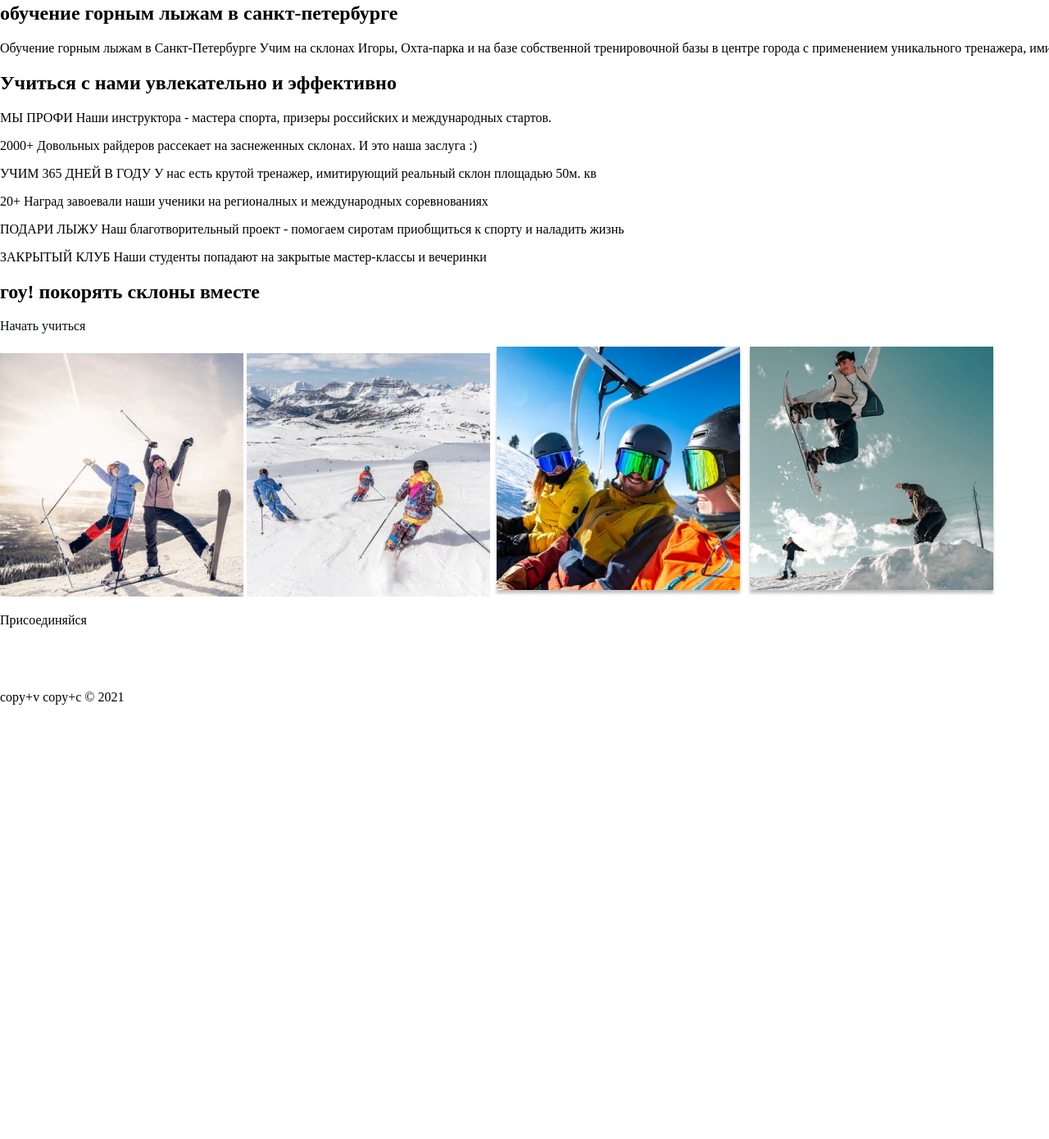
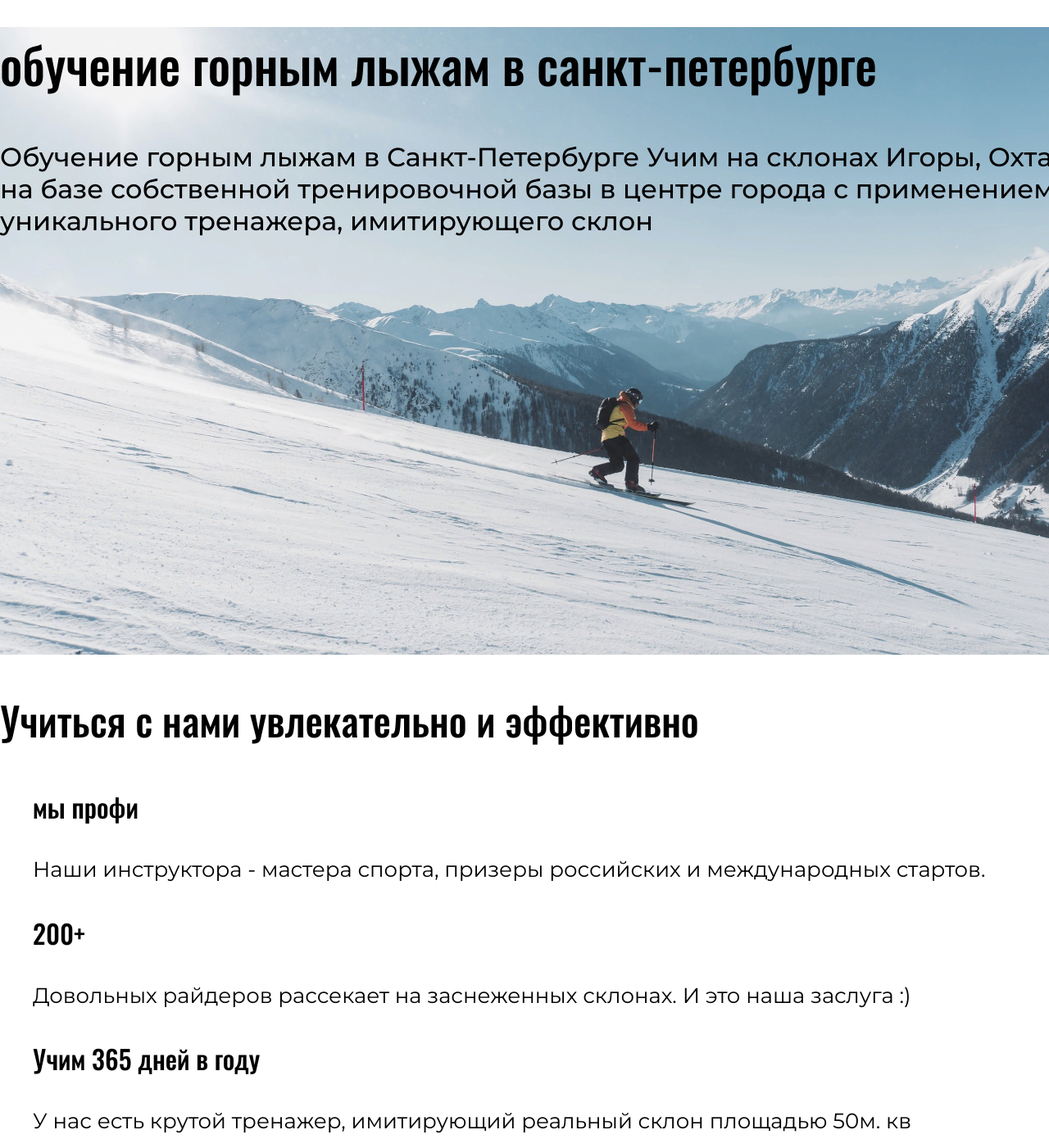
Before and after one commit to Svetlana-Nilova/ski-school-nilova, a plain HTML site: page index.html in a window 1280 px wide. Shown: the part 110-1500 px from the top of the page at 82% size. Before the commit the page ends 986 px from the top, so only its background shows below. Drawn offline with Linux system fonts and the light colour scheme.

Commit message:
добавление и обновление

```diff
--- a/index.html
+++ b/index.html
@@ -19,44 +19,46 @@
   </header>
   <main>
     <section class="promo">
-      <h1>обучение горным лыжам в санкт-петербурге</h1>
-      <p>
+      <h1 class="promo-title">обучение горным лыжам в санкт-петербурге</h1>
+      <p class="promo-desc">
         Обучение горным лыжам в Санкт-Петербурге
         Учим на склонах Игоры, Охта-парка и на базе собственной тренировочной базы в центре города с применением
         уникального тренажера, имитирующего склон
       </p>
     </section>
-    <section class="how-learn">
-      <h2>Учиться с нами увлекательно и эффективно</h2>
+    <section class="conditions">
+      <h2 class="conditions-hidden">Учиться с нами увлекательно и эффективно</h2>
+      <ul class="conditions-list">
+        <li class="conditions-item">
+          <h3 class="conditions-title">мы профи</h3>
+          <p class="conditions-text">Наши инструктора - мастера спорта, призеры российских и международных стартов.</p>
+        </li>
+        <li class="conditions-item">
+          <h3 class="conditions-title">200+</h3>
+          <p class="conditions-text">Довольных райдеров рассекает на заснеженных склонах. И это наша заслуга :)</p>
+        </li>
+        <li class="conditions-item">
+          <h3 class="conditions-title">Учим 365 дней в году</h3>
+          <p class="conditions-text">У нас есть крутой тренажер, имитирующий реальный склон площадью 50м. кв</p>
+        </li>
+        <li class="conditions-item">
+          <h3 class="conditions-title">20+</h3>
+          <p class="conditions-text">Наград завоевали наши ученики на регионалных и международных соревнованиях</p>
+        </li>
+        <li class="conditions-item">
+          <h3 class="conditions-title">Подари лыжу</h3>
+          <p class="conditions-text">Наш благотворительный проект - помогаем сиротам приобщиться к спорту и наладить жизнь</p>
+        </li>
+        <li class="conditions-item">
+          <h3 class="conditions-title">Закрытый клуб</h3>
+          <p class="conditions-text">Наши студенты попадают на закрытые мастер-классы и вечеринки</p>
+        </li>
+      </ul>
+    </section>
+    <section class="lead">
+      <h2 class="lead-title" >гоу! покорять склоны вместе</h2>
       <p>
-        <span class="p1">МЫ ПРОФИ</span>
-        <span class="p2">Наши инструктора - мастера спорта, призеры российских и международных стартов.</span>
-      </p>
-      <p>
-        <span class="p1">2000+</span>
-        <span class="p2">Довольных райдеров рассекает на заснеженных склонах. И это наша заслуга :)</span>
-      </p>
-      <p>
-        <span class="p1">УЧИМ 365 ДНЕЙ В ГОДУ</span>
-        <span class="p2">У нас есть крутой тренажер, имитирующий реальный склон площадью 50м. кв</span>
-      </p>
-      <p>
-        <span class="p1">20+</span>
-        <span class="p2">Наград завоевали наши ученики на регионалных и международных соревнованиях</span>
-      </p>
-      <p>
-        <span class="p1">ПОДАРИ ЛЫЖУ</span>
-        <span class="p2">Наш благотворительный проект - помогаем сиротам приобщиться к спорту и наладить жизнь</span>
-      </p>
-      <p>
-        <span class="p1">ЗАКРЫТЫЙ КЛУБ</span>
-        <span class="p2">Наши студенты попадают на закрытые мастер-классы и вечеринки</span>
-      </p>
-    </section>
-    <section class="lead-block">
-      <h2>гоу! покорять склоны вместе</h2>
-      <p>
-        <a href="#" class="lead-block-button">Начать учиться</a>
+        <a href="#" class="lead-button">Начать учиться</a>
       </p>
       <div class="lead-block-img">
         <img src="img/photo-lead-1.jpg" alt="">
@@ -67,14 +69,22 @@
     </section>
   </main>
   <footer class="footer">
-    <p>Присоединяйся</p>
-    <div class="social-icons">
-      <img src="img/footer-twitter.png" alt="">
-      <img src="img/footer-instagram.png" alt="">
-      <img src="img/footer-google+.png" alt="">
-      <img src="img/footer-facebook.png" alt="">
-    </div>
-    <p>copy+v copy+c © 2021</p>
+    <p class="footer-text">Присоединяйся</p>
+    <ul class="social">
+      <li class="social-item">
+        <a href="#" class="social-link"></a>
+      </li>
+      <li class="social-item">
+        <a href="#" class="social-link"></a>
+      </li>
+      <li class="social-item">
+        <a href="#" class="social-link"></a>
+      </li>
+      <li class="social-item">
+        <a href="#" class="social-link"></a>
+      </li>
+    </ul>
+    <p class="copyright">copy+v copy+c © 2021</p>
   </footer>
 </body>
 
--- a/style/style.css
+++ b/style/style.css
@@ -1,13 +1,49 @@
+/* montserrat-regular - cyrillic_latin */
+@font-face {
+  font-display: swap; /* Check https://developer.mozilla.org/en-US/docs/Web/CSS/@font-face/font-display for other options. */
+  font-family: 'Montserrat';
+  font-style: normal;
+  font-weight: 400;
+  src: url('../fonts/montserrat-v25-cyrillic_latin-regular.woff2') format('woff2'), /* Chrome 36+, Opera 23+, Firefox 39+ */
+       url('../fonts/montserrat-v25-cyrillic_latin-regular.woff') format('woff'); /* Chrome 5+, Firefox 3.6+, IE 9+, Safari 5.1+ */
+}
+/* montserrat-500 - cyrillic_latin */
+@font-face {
+  font-display: swap; /* Check https://developer.mozilla.org/en-US/docs/Web/CSS/@font-face/font-display for other options. */
+  font-family: 'Montserrat';
+  font-style: normal;
+  font-weight: 500;
+  src: url('../fonts/montserrat-v25-cyrillic_latin-500.woff2') format('woff2'), /* Chrome 36+, Opera 23+, Firefox 39+ */
+       url('../fonts/montserrat-v25-cyrillic_latin-500.woff') format('woff'); /* Chrome 5+, Firefox 3.6+, IE 9+, Safari 5.1+ */
+}
+
+/* oswald-500 - cyrillic_latin */
+@font-face {
+  font-display: swap; /* Check https://developer.mozilla.org/en-US/docs/Web/CSS/@font-face/font-display for other options. */
+  font-family: 'Oswald';
+  font-style: normal;
+  font-weight: 500;
+  src: url('../fonts/oswald-v49-cyrillic_latin-500.woff2') format('woff2'), /* Chrome 36+, Opera 23+, Firefox 39+ */
+       url('../fonts/oswald-v49-cyrillic_latin-500.woff') format('woff'); /* Chrome 5+, Firefox 3.6+, IE 9+, Safari 5.1+ */
+}
+/* Common */
 body {
   width: 1440px;
   margin: 0 auto;
+  font-family: 'Montserrat';
+  font-weight: 500;
+  font-style: normal;
 }
 
 a {
   text-decoration: none;
   color: #060D10;
 }
+li {
+  list-style-type: none;
+}
 
+/* header */
 .header {
   display: flex;
   align-items: center;
@@ -30,4 +66,77 @@ a {
 
 .header-tel {
   font-size: 28px;
+  line-height: 34px;
 }
+
+/* promo */
+.promo {
+  background: url(../img/promo-photo.jpg);
+  width: 1440px;
+  height: 766px;
+}
+
+.promo-title {
+  font-family: 'Oswald';
+  font-weight: 500;
+  font-size: 60px;
+  line-height: 89px;
+}
+
+.promo-desc {
+  font-size: 32px;
+  line-height: 39px;
+}
+
+/* conditions */
+.conditions-hidden {
+  font-family: 'Oswald';
+  font-weight: 500;
+  font-size: 48px;
+  line-height: 80px;
+}
+
+.conditions-title {
+  font-family: 'Oswald';
+  font-weight: 500;
+  font-size: 32px;
+  line-height: 53px;
+}
+
+.conditions-text {
+  font-family: 'Montserrat';
+  font-weight: 400;
+  font-size: 26px;
+  line-height: 140%;
+}
+
+/* leade */
+.lead-title {
+  font-family: 'Oswald';
+  font-weight: 500;
+  font-size: 48px;
+  line-height: 80px;
+}
+
+.lead-button {
+  font-size: 36px;
+  line-height: 44px;
+}
+
+/* footer */
+footer {
+  background: #060D10;
+  color: #fff;
+  display: flex;
+  justify-content: space-around;
+}
+
+.footer-text {
+  font-size: 20px;
+  line-height: 33px;
+}
+
+.copyright {
+  font-size: 18px;
+  line-height: 22px;
+}
```
Also changed, not shown: fonts/montserrat-v25-cyrillic_latin-500.woff (added), fonts/montserrat-v25-cyrillic_latin-500.woff2 (added), fonts/montserrat-v25-cyrillic_latin-regular.woff (added), fonts/montserrat-v25-cyrillic_latin-regular.woff2 (added), fonts/oswald-v49-cyrillic_latin-500.woff (added), fonts/oswald-v49-cyrillic_latin-500.woff2 (added), img/footer-in.png (renamed from img/footer-instagram.png), img/promo-photo.jpg (added), 1 other file.
